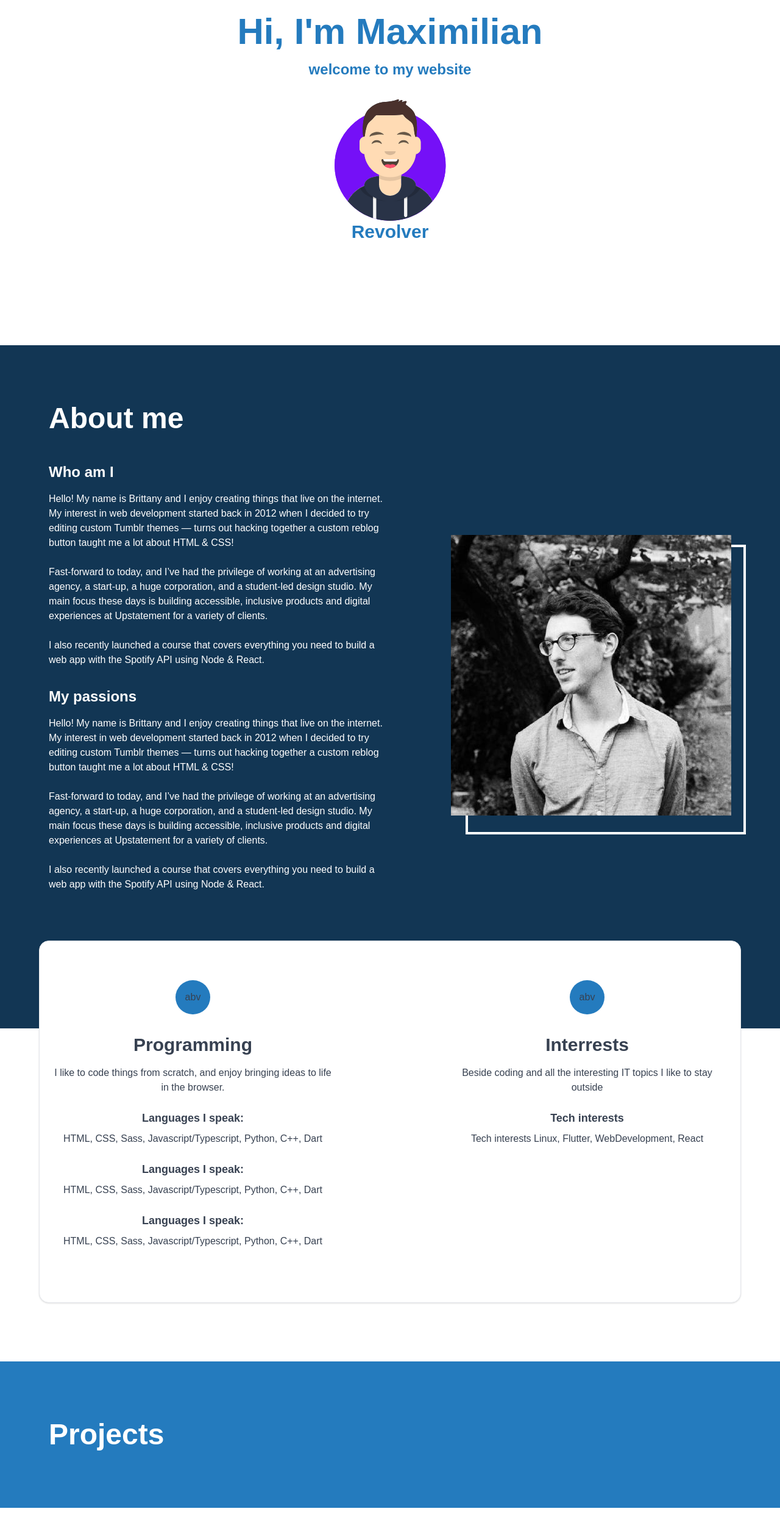
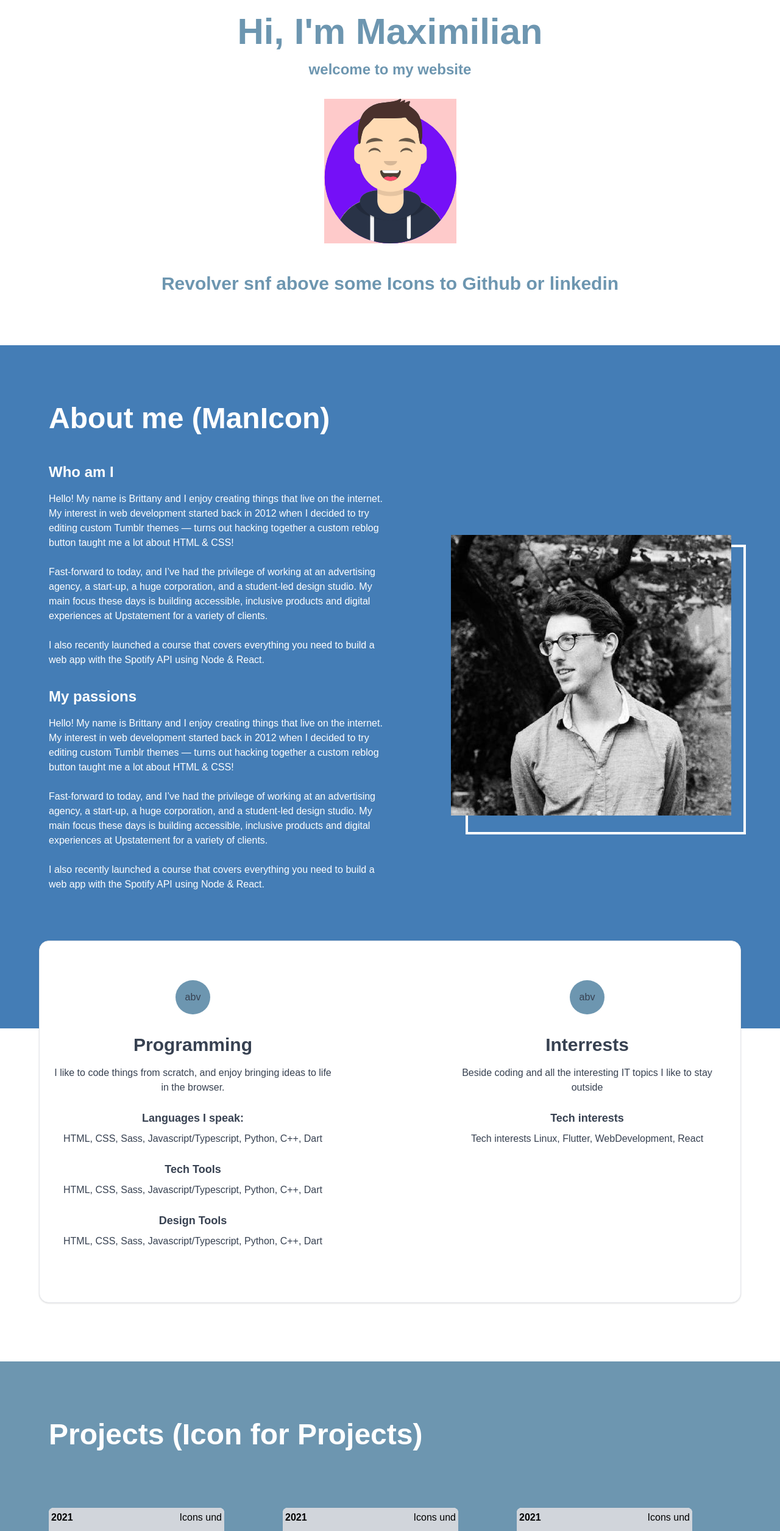
Before and after one commit to FeliMax/signore, a Next.js app: page / in a window 1280 px wide. Shown: the part 234-2744 px from the top of the page at 61% size. Built offline with nearby package versions, Linux system fonts and the light colour scheme.

Commit message:
WIP: working on components

```diff
--- a/components/About me/About me.tsx
+++ b/components/About me/About me.tsx
@@ -6,7 +6,7 @@ export const AboutMe = () => {
         <>
         <section className="pb-40 xl:pb-56 pt-12 lg:pt-24 bg-secondary">
             <div className="container">
-                <h2 className="text-white mb-4 lg:mb-12">About me</h2>
+                <h2 className="text-white mb-4 lg:mb-12">About me (ManIcon)</h2>
                 <div className="flex flex-col lg:flex-row lg:justify-between ">
                     <div className="lg:w-1/2  text-white mb-8 lg:mb-0">
                         <h5 className="mb-4">Who am I</h5>
--- a/components/Footer/Footer.tsx
+++ b/components/Footer/Footer.tsx
@@ -4,11 +4,11 @@ import NextLogo from '/assets/next-logo.png'
 
 export const Footer = () => {
     return (
-        <section className="py-12">
+        <section className="py-8">
             <div className="container flex flex-col items-center gap-2">
                 <Image alt="Logo" className="" height={50} width={127} src={Logo}/>
 
-                <p>{`${new Date().getFullYear()} Maximilian Stelzl`}</p>
+                <p className="text-sm">{`${new Date().getFullYear()} Maximilian Stelzl`}</p>
                 <div>
                     IconList with Github Linkedin and Gitlab
                 </div>
--- a/components/Hero/Hero.tsx
+++ b/components/Hero/Hero.tsx
@@ -8,9 +8,9 @@ export const Hero = () => {
             <div className="container flex flex-col items-center text-primary pt-44 ">
                 <h1 className="mb-4">Hi, I'm Maximilian</h1>
                 <h5 className="mb-8">welcome to my website</h5>
-                <Image className={'rounded-full'} src={Me} width={200} height={200} alt="Profile"/>
+                <Image className={' bg-red-200'} src={Me}  alt="Profile"/>
 
-                <h4>Revolver</h4>
+                <h4 className="mt-12">Revolver snf above some Icons to Github or linkedin </h4>
             </div>
         </section>
     )
--- /dev/null
+++ b/components/ProjectCard/ProjectCard.tsx
@@ -0,0 +1,31 @@
+import Image from 'next/image';
+import Me from '/assets/avatar.svg'
+
+
+export const ProjectCard = () => {
+    return (
+        <article
+            className="relative bg-white overflow-hidden flex flex-col items-center gap-6 min-h-[20rem] w-[18rem] rounded-lg p-4 hover:-translate-y-4 duration-300">
+            <div className="absolute top-0 right-0 z-10 p-1">
+                Icons und
+            </div>
+            <p className="absolute top-0 left-0 z-10 p-1 font-bold">
+               2021
+            </p>
+            <div className="absolute top-0 h-[6rem] inset-0 bg-gray-300"></div>
+            <div className="w-24 h-24 mt-6">
+                <Image objectFit="cover" className="pt-8" src={Me} alt="Project image"/>
+            </div>
+            <div className="text-center px-8 pb-8 ">
+                <h6>WATTENZÄHLER</h6>
+                <p className="text-sm text-gray-500 ">
+                    Point counter for the South Tyrolean card game Watten. (Now replaced by Bleckl)
+                    Point counter for the South Tyrolean card game Watten. (Now replaced by Bleckl)
+                    Point counter for the South Tyrolean card game Watten. (Now replaced by Bleckl)
+                </p>
+            </div>
+
+            <div className="absolute bottom-0 right-0 bg-gray-300 p-1">Flutter Package</div>
+        </article>
+    )
+}
--- a/components/Projects/Projects.tsx
+++ b/components/Projects/Projects.tsx
@@ -1,11 +1,20 @@
-
+import {ProjectCard} from '../ProjectCard/ProjectCard';
 
 
 export const Projects = () => {
     return (
         <section className="bg-primary py-24">
             <div className="container">
-          <h2 className="text-white">Projects</h2>
+                <h2 className="text-white mb-24">Projects (Icon for Projects)</h2>
+
+                <div className="flex flex-wrap gap-24 justify-start mx-auto">
+                    <ProjectCard/>
+                    <ProjectCard/>
+                    <ProjectCard/>
+                    <ProjectCard/>
+                    <ProjectCard/>
+                </div>
+
 
             </div>
         </section>
--- a/components/Skills/Skills.tsx
+++ b/components/Skills/Skills.tsx
@@ -14,9 +14,9 @@ export const Skills = () => {
                         browser.</p>
                     <h6 className="text-portfolio-blue mb-2">Languages I speak:</h6>
                     <p className="mb-6">HTML, CSS, Sass, Javascript/Typescript, Python, C++, Dart</p>
-                    <h6 className="text-portfolio-blue mb-2">Languages I speak:</h6>
+                    <h6 className="text-portfolio-blue mb-2">Tech Tools</h6>
                     <p className="mb-6">HTML, CSS, Sass, Javascript/Typescript, Python, C++, Dart</p>
-                    <h6 className="text-portfolio-blue mb-2">Languages I speak:</h6>
+                    <h6 className="text-portfolio-blue mb-2">Design Tools</h6>
                     <p className="mb-6">HTML, CSS, Sass, Javascript/Typescript, Python, C++, Dart</p>
                 </div>
 
--- a/pages/index.tsx
+++ b/pages/index.tsx
@@ -5,6 +5,7 @@ import {AboutMe} from '../components/About me/About me';
 import {Skills} from '../components/Skills/Skills';
 import {Projects} from '../components/Projects/Projects';
 import {Footer} from '../components/Footer/Footer';
+import {ProjectCard} from '../components/ProjectCard/ProjectCard';
 
 const Home: NextPage = () => {
     return (
--- a/tailwind.config.js
+++ b/tailwind.config.js
@@ -15,8 +15,8 @@ module.exports = {
             colors: {
                 transparent: 'transparent',
                 current: 'currentColor',
-                'primary': '#247bbe',
-                'secondary': '#123654',
+                'primary': '#6d96b0',
+                'secondary': '#447db6',
             },
 
             maxWidth: {
```
Lines whose indentation alone changed are shown as unchanged.
